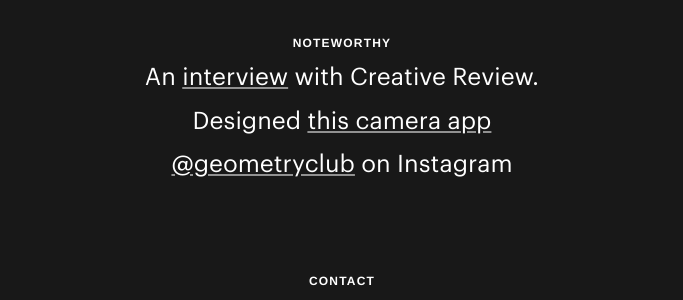
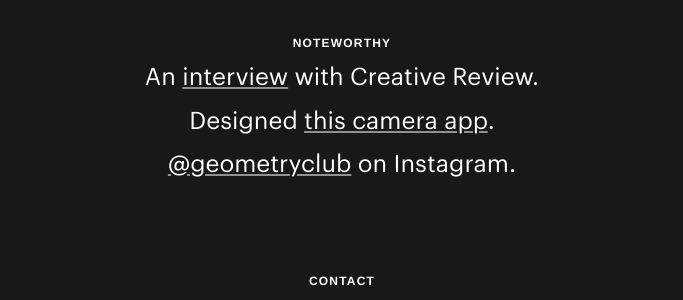
Before and after one commit to davemullenjnr/davemullenjnr, a Jekyll site: the page built from profile.md, in a window 1280 px wide. Shown: the part 674-974 px from the top of the page, without its empty margins (298-981 px from the left). Built offline with Jekyll 4.4.1, drawn with Linux system fonts in a browser that asks for light colours; some web fonts are replaced.

Commit message:
style updates

```diff
--- a/_includes/project-image.html
+++ b/_includes/project-image.html
@@ -5,5 +5,5 @@
    sizes="(max-width: 540px) 540px, 1080px"
    src="/assets/img/projects/{{ image.image_path }}-1080px.jpg"
    alt="{{ image.image_alt }}"
-   class="border-radius"
+   class="border-radius{% if image.border == true %} image-border{% endif %}"
 />
--- a/_layouts/profile.html
+++ b/_layouts/profile.html
@@ -25,8 +25,8 @@
   <section class="mt-2 mb-4">
     <span class="f7 bold uppercase ls-wide">Noteworthy</span>
     <p class="f6 f4-md mt-0 mb-0">An <a class="link-profile" href="https://www.creativereview.co.uk/instagram-project-geometry-club-collates-perfectly-aligned-architectural-photos/">interview</a> with Creative Review.</p>
-    <p class="f6 f4-md mt-0 mb-0">Designed <a class="link-profile" href="https://geometryclub.org/app">this camera app</a></p>
-    <p class="f6 f4-md mt-0 mb-0"><a class="link-profile" href="https://instagram.com/geometryclub">@geometryclub</a> on Instagram</p>
+    <p class="f6 f4-md mt-0 mb-0">Designed <a class="link-profile" href="https://geometryclub.org/app">this camera app</a>.</p>
+    <p class="f6 f4-md mt-0 mb-0"><a class="link-profile" href="https://instagram.com/geometryclub">@geometryclub</a> on Instagram.</p>
   </section>
 
   <section class="mt-2 mb-4">
--- a/_sass/_utilities.scss
+++ b/_sass/_utilities.scss
@@ -87,6 +87,8 @@
 /* Border utilities */
 .border-radius { border-radius: $spacer / 4; }
 
+/* Image border */
+.image-border { border: $spacer / 8 solid $grey-light; }
 
 /* Theme color utilities */
 .header-background { background-color: $color-background; }
```
